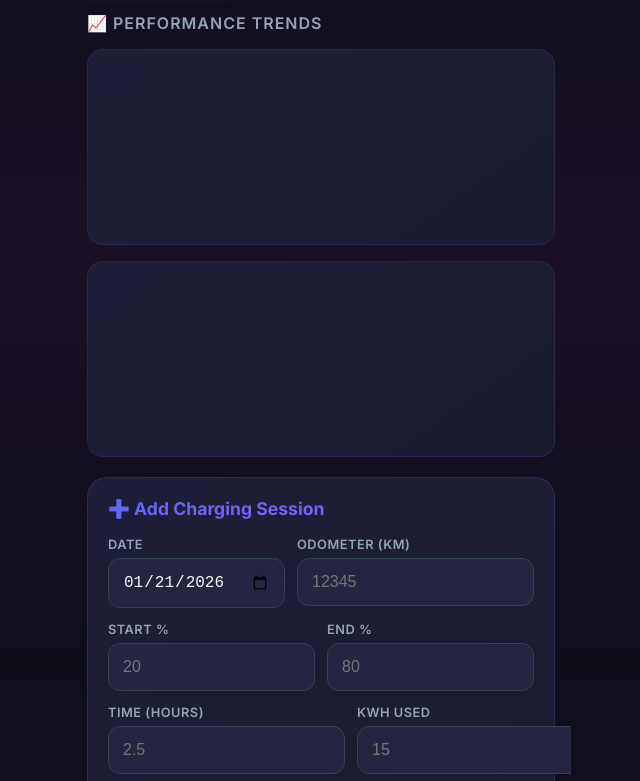
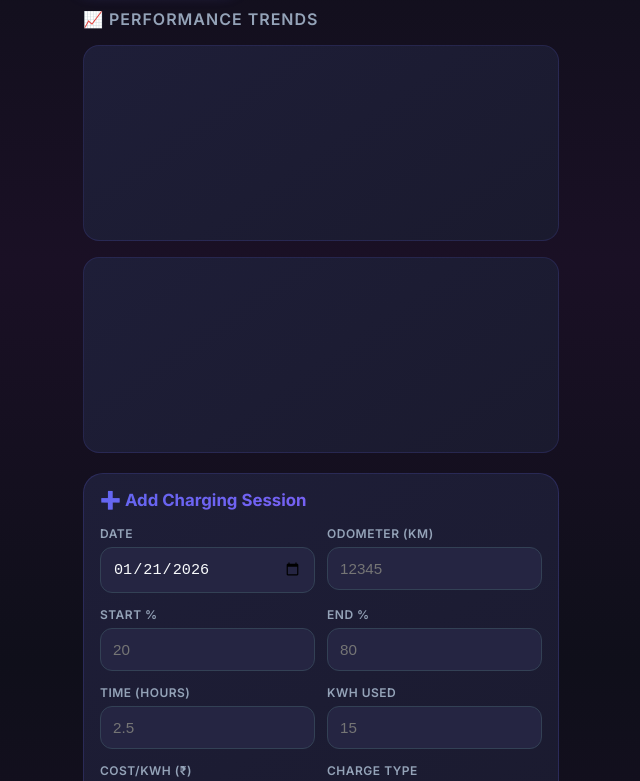
Before and after one commit to somecloudguy/ev-charging-tracker, a website: page public/index.html in a window 1280 px wide. Shown: the part 138-919 px from the top of the page, without its empty margins (319-959 px from the left). Drawn offline with nearby package versions, Linux system fonts and the light colour scheme; no server answers.

Commit message:
Fix form overflow issues and format decimal values consistently

```diff
--- a/public/script.js
+++ b/public/script.js
@@ -304,27 +304,27 @@ function loadHistory() {
                 </div>
                 <div class="details">
                     <div class="detail-item">
-                        <strong>${charge.startPercent}% → ${charge.endPercent}%</strong>
+                        <strong>${Math.round(charge.startPercent)}% → ${Math.round(charge.endPercent)}%</strong>
                         <span>Battery</span>
                     </div>
                     <div class="detail-item">
-                        <strong>${charge.kwhUsed} kWh</strong>
+                        <strong>${parseFloat(charge.kwhUsed).toFixed(1)} kWh</strong>
                         <span>Charged</span>
                     </div>
                     <div class="detail-item">
-                        <strong>₹${charge.costPerKwh}</strong>
+                        <strong>₹${parseFloat(charge.costPerKwh).toFixed(2)}</strong>
                         <span>per kWh</span>
                     </div>
                     <div class="detail-item">
-                        <strong>${charge.timeToCharge}h</strong>
+                        <strong>${parseFloat(charge.timeToCharge).toFixed(1)}h</strong>
                         <span>Duration</span>
                     </div>
                     <div class="detail-item">
-                        <strong>${charge.odometer} km</strong>
+                        <strong>${Math.round(charge.odometer).toLocaleString()} km</strong>
                         <span>Odometer</span>
                     </div>
                     <div class="detail-item">
-                        <strong>₹${(charge.kwhUsed * charge.costPerKwh).toFixed(0)}</strong>
+                        <strong>₹${(parseFloat(charge.kwhUsed) * parseFloat(charge.costPerKwh)).toFixed(0)}</strong>
                         <span>Total Cost</span>
                     </div>
                 </div>
@@ -338,8 +338,8 @@ function updateCharts(data) {
     if (data.length < 2) return;
 
     const labels = data.map(d => formatDate(d.date, true));
-    const rangeData = data.map(d => d.estimatedRange);
-    const costData = data.map(d => d.costPerKm);
+    const rangeData = data.map(d => Math.round(d.estimatedRange));
+    const costData = data.map(d => parseFloat(d.costPerKm.toFixed(2)));
 
     const chartOptions = {
         responsive: true,
--- a/public/styles.css
+++ b/public/styles.css
@@ -175,9 +175,12 @@ body {
 /* Tab Content */
 .tab-content {
     display: none;
-    padding: 16px;
+    padding: 12px;
     flex: 1;
     overflow-y: auto;
+    overflow-x: hidden;
+    width: 100%;
+    box-sizing: border-box;
 }
 
 .tab-content.active {
@@ -189,38 +192,48 @@ body {
     display: flex;
     flex-direction: column;
     gap: 14px;
+    width: 100%;
+    overflow: hidden;
 }
 
 .form-row {
     display: grid;
     grid-template-columns: 1fr 1fr;
     gap: 12px;
+    width: 100%;
 }
 
 .form-group {
     display: flex;
     flex-direction: column;
     gap: 6px;
+    min-width: 0;
+    overflow: hidden;
 }
 
 .form-group label {
-    font-size: 0.8rem;
+    font-size: 0.75rem;
     color: var(--text-secondary);
     font-weight: 600;
     text-transform: uppercase;
     letter-spacing: 0.5px;
+    white-space: nowrap;
+    overflow: hidden;
+    text-overflow: ellipsis;
 }
 
 .form-group input,
 .form-group select {
-    padding: 14px;
+    padding: 12px;
     background: var(--surface);
     border: 1px solid var(--border);
     border-radius: 12px;
     color: var(--text);
-    font-size: 1rem;
+    font-size: 0.95rem;
     outline: none;
     transition: all 0.2s;
+    width: 100%;
+    min-width: 0;
 }
 
 .form-group input:focus,
@@ -300,14 +313,17 @@ body {
 .add-section {
     background: var(--gradient-card);
     border-radius: 20px;
-    padding: 20px;
+    padding: 16px;
     margin-top: 8px;
     border: 1px solid rgba(99, 102, 241, 0.2);
+    overflow: hidden;
+    width: 100%;
+    box-sizing: border-box;
 }
 
 .add-section h3 {
-    margin-bottom: 18px;
-    font-size: 1.1rem;
+    margin-bottom: 16px;
+    font-size: 1.05rem;
     background: var(--gradient-1);
     -webkit-background-clip: text;
     -webkit-text-fill-color: transparent;
```
